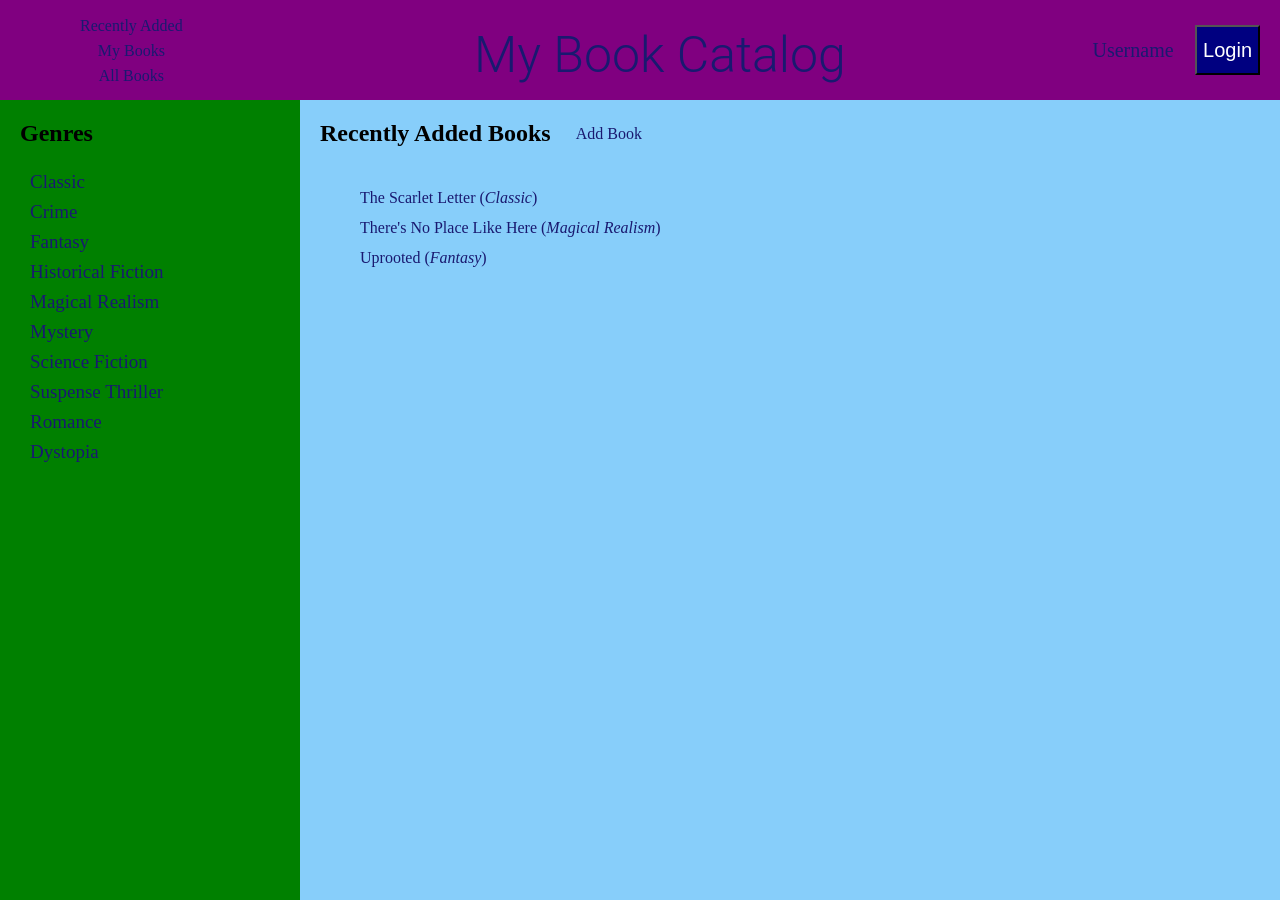
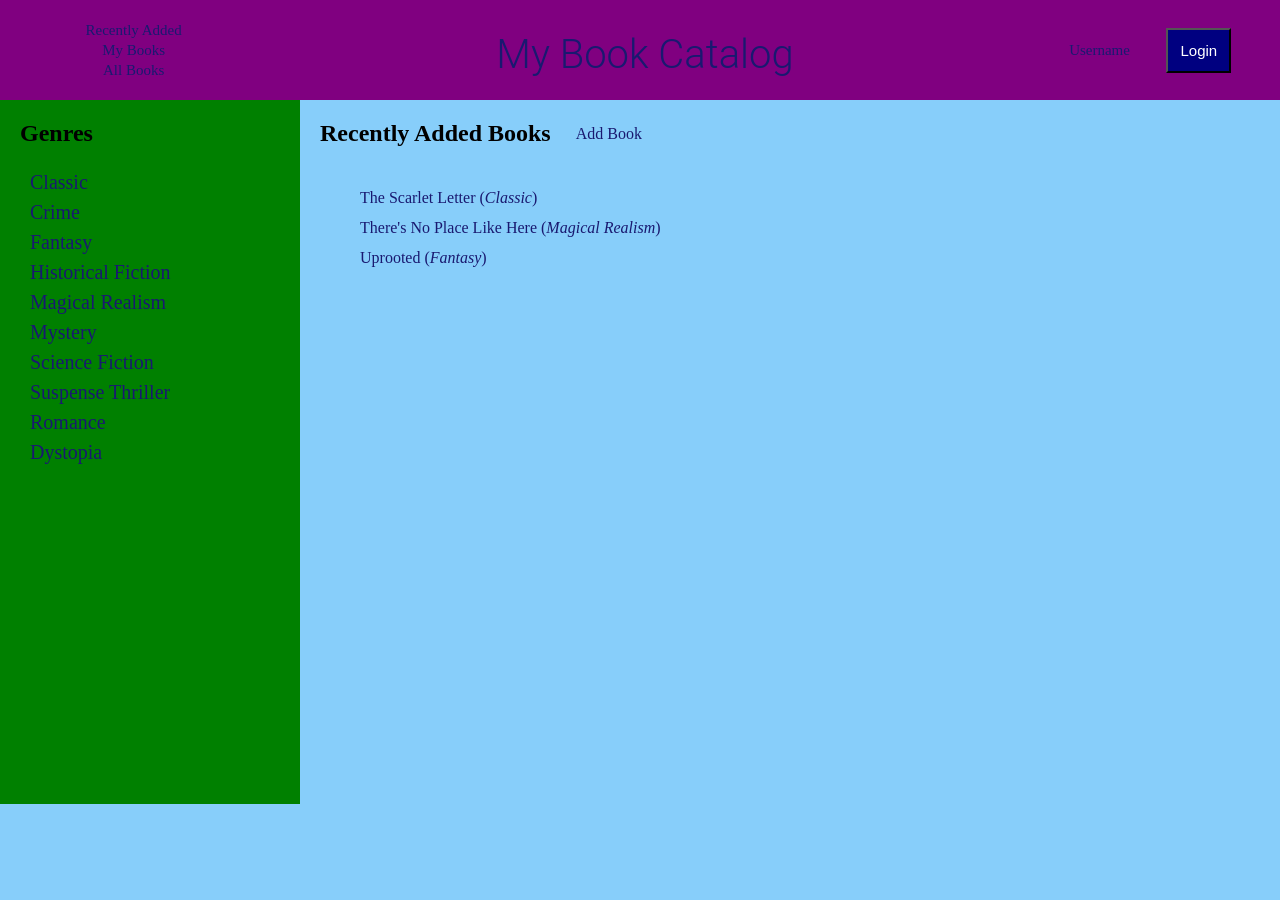
Before and after one commit to sarah-thomens/item-catalog-project, a Flask app: page / in a window 1280 px wide. After the commit the page ends 804 px from the top, so only its background shows below. Run offline with Flask 2, Linux system fonts and the light colour scheme.

Commit message:
Made website responsive.

```diff
--- a/catalog/starterBooks.py
+++ b/catalog/starterBooks.py
@@ -16,15 +16,15 @@ session.add(dummyUser)
 session.commit()
 
 ##--Creating Starter books for the book catalog database------------------------------------------------------
-book = Book(user_id = 1, title = "Uprooted", urlSafeTitle = "uprooted", author = "Naomi Novik", description = "Agnieszka's whole life turns upside down when the Dragon chooses her as tribute.", image = "static/uprooted.jpg", genre = "fantasy")
+book = Book(user_id = 1, title = "Uprooted", urlSafeTitle = "uprooted", author = "Naomi Novik", description = "Agnieszka's whole life turns upside down when the Dragon chooses her as tribute.", image = "/static/uprooted.jpg", genre = "fantasy")
 session.add(book)
 session.commit()
 
-book = Book(user_id = 1, title = "There's No Place Like Here", urlSafeTitle = "theres-no-place-like-here", author = "Cecelia Ahern", description = "Sandy Shortt has been obsessed with finding lost things since she was little. Now, she's the lost thing.", image = "static/TNPLH.jpg", genre = "magical-realism")
+book = Book(user_id = 1, title = "There's No Place Like Here", urlSafeTitle = "theres-no-place-like-here", author = "Cecelia Ahern", description = "Sandy Shortt has been obsessed with finding lost things since she was little. Now, she's the lost thing.", image = "/static/TNPLH.jpg", genre = "magical-realism")
 session.add(book)
 session.commit()
 
-book = Book(user_id = 1, title = "The Scarlet Letter", urlSafeTitle = "the-scarlet-letter", author = "Nathaniel Hawthorne", description = "Hester Prynne has been sentenced to public shame, being forced to wear the scarlet letter A across her chest for the rest of her life.", image = "static/ScarletLetter.jpg", genre = "classic")
+book = Book(user_id = 1, title = "The Scarlet Letter", urlSafeTitle = "the-scarlet-letter", author = "Nathaniel Hawthorne", description = "Hester Prynne has been sentenced to public shame, being forced to wear the scarlet letter A across her chest for the rest of her life.", image = "/static/ScarletLetter.jpg", genre = "classic")
 session.add(book)
 session.commit()
 
--- a/catalog/static/styles.css
+++ b/catalog/static/styles.css
@@ -66,14 +66,16 @@ header nav
 	margin-bottom: auto;
 	margin-left: 20px;
 	text-align: center;
+	font-size: 20px;
 	line-height: 25px;
 }
 
 .page-title
 {
-	width: 75%;
+	width: 70%;
 	font-family: "Helvetica Neue Light", Roboto, Helvetica, Arial, sans-serif;
 	font-size: 50px;
+	font-weight: bold;
 	color: midnightblue;
 	line-height: 70px;
 	font-weight: 300;
@@ -89,7 +91,14 @@ header nav
 	margin-bottom: auto;
 	font-size: 20px;
 	text-align: center;
-	margin-right: 0.5vw;
+	margin-right: 10px;
+}
+
+.login-button-area
+{
+	width: 10%;
+	margin-top: auto;
+	margin-bottom: auto;
 }
 
 .login-button
@@ -101,7 +110,6 @@ header nav
 	height: 50px;
 	margin-top: auto;
 	margin-bottom: auto;
-	margin-right: 20px;
 }
 
 .login-button:hover
@@ -117,7 +125,7 @@ header nav
 {
 	display: flex;
 	flex-direction: row;
-	height: 100vh;
+	height: 88vh;
 }
 
 /*--Sidebar CSS----------------------------------------------------------------*/
@@ -133,7 +141,7 @@ header nav
 {
 	list-style: none;
 	padding-left: 10px;
-	font-size: 19px;
+	font-size: 20px;
 	line-height: 30px;
 }
 
@@ -172,21 +180,6 @@ header nav
 /*-------------------------------------------------------------------------------
  Responsive CSS Code
 -------------------------------------------------------------------------------*/
-@media (max-width: 600px)
-{
-	.main-and-sidebar-wrapper
-	{
-		flex-direction: column;
-	}
-
-	.sidebar
-	{
-		max-width: none;
-		margin-right: 0;
-		margin-bottom: 60px;
-	}
-}
-
 /*--CSS Change at width of 1350px----------------------------------------------*/
 @media (max-width: 1350px)
 {
@@ -196,8 +189,8 @@ header nav
 	}
 }
 
-/*--CSS Change at width of 1000px----------------------------------------------*/
-@media (max-width: 1000px)
+/*--CSS Change at width of 1570px----------------------------------------------*/
+@media (max-width: 1570px)
 {
 	header
 	{
@@ -206,31 +199,149 @@ header nav
 
 	header nav
 	{
-		font-size: 2vw;
-		width: 10%;
-		margin-left: 20px;
-		line-height: 1.5vw;
+		font-size: 15px;
+		line-height: 20px;
 	}
 
 	.page-title
 	{
-		width: 75%;
-		font-size: 50px;
+		font-size: 40px;
 		line-height: 70px;
 	}
 
 	.username
 	{
-		width: 10%;
-		font-size: 20px;
-		margin-right: 0.5vw;
+		font-size: 15px;
 	}
 
 	.login-button
 	{
-		width: 70px;
-		font-size: 20px;
-		height: 50px;
-		margin-right: 20px;
+		width: 65px;
+		font-size: 15px;
+		height: 45px;
+		margin-right: 30px;
 	}
 }
+
+/*--CSS Change at width of 900px-----------------------------------------------*/
+@media (max-width: 900px)
+{
+	.genres-list
+	{
+		font-size: 15px;
+		line-height: 25px;
+	}
+}
+
+/*--CSS Change at width of 700px-----------------------------------------------*/
+@media (max-width: 700px)
+{
+	header
+	{
+		flex-wrap: wrap;
+		height: 110px;
+	}
+
+	header nav
+	{
+		display: flex;
+		flex-direction: row;
+		order: 2;
+		width: 100%;
+		font-size: 14px;
+		line-height: 0px;
+		margin-bottom: 15px;
+	}
+
+	.links
+	{
+		width: 33%;
+	}
+
+	.page-title
+	{
+		order: 0;
+		width: 80%;
+		font-size: 35px;
+		line-height: 70px;
+		margin-bottom: 0;
+	}
+
+	.username
+	{
+		display: none;
+		width: 0%;
+	}
+
+	.login-button-area
+	{
+		order: 1;
+		width: 15%;
+	}
+
+	.main-and-sidebar-wrapper
+	{
+		flex-direction: column;
+		height: 100px;
+	}
+
+	.sidebar
+	{
+		display: flex;
+		flex-direction: column;
+		padding-left: 0;
+		max-width: 100%;
+	}
+
+	.genre-title
+	{
+		text-align: center;
+		font-size: 20px;
+		padding: 0;
+		margin: 0;
+		margin-top: 10px;
+	}
+
+	.genres-list
+	{
+		display: flex;
+		flex-direction: row;
+		flex-wrap: wrap;
+		width: 100%;
+		padding-left: 0;
+		margin-top: 0;
+		margin-left: 20px;
+	}
+
+	.genre
+	{
+		width: 33%;
+	}
+}
+
+/*--CSS Change at width of 450px-----------------------------------------------*/
+@media (max-width: 450px)
+{
+	a:hover
+	{
+		padding: 1.3px;
+	}
+
+	.page-title
+	{
+		font-size: 25px;
+		line-height: 50px;
+	}
+
+	.login-button
+	{
+		width: 60px;
+		font-size: 15px;
+		height: 45px;
+	}
+
+	.genre
+	{
+		width: 50%;
+	}
+}
--- a/catalog/templates/genres.html
+++ b/catalog/templates/genres.html
@@ -1,14 +1,14 @@
-<h2>Genres</h2>
+<h2 class="genre-title">Genres</h2>
 
 <ul class="genres-list">
-	<li><a href="{{url_for('showGenreBooks', book_genre = 'classic')}}">Classic</a></li>
-	<li><a href="{{url_for('showGenreBooks', book_genre = 'crime')}}">Crime</a></li>
-	<li><a href="{{url_for('showGenreBooks', book_genre = 'fantasy')}}">Fantasy</a></li>
-	<li><a href="{{url_for('showGenreBooks', book_genre = 'historical-fiction')}}">Historical Fiction</a></li>
-	<li><a href="{{url_for('showGenreBooks', book_genre = 'magical-realism')}}">Magical Realism</a></li>
-	<li><a href="{{url_for('showGenreBooks', book_genre = 'mytstery')}}">Mystery</a></li>
-	<li><a href="{{url_for('showGenreBooks', book_genre = 'science-fiction')}}">Science Fiction</a></li>
-	<li><a href="{{url_for('showGenreBooks', book_genre = 'suspense-thriller')}}">Suspense Thriller</a></li>
-	<li><a href="{{url_for('showGenreBooks', book_genre = 'romance')}}">Romance</a></li>
-	<li><a href="{{url_for('showGenreBooks', book_genre = 'dystopia')}}">Dystopia</a></li>
+	<li class='genre'><a href="{{url_for('showGenreBooks', book_genre = 'classic')}}">Classic</a></li>
+	<li class='genre'><a href="{{url_for('showGenreBooks', book_genre = 'crime')}}">Crime</a></li>
+	<li class='genre'><a href="{{url_for('showGenreBooks', book_genre = 'fantasy')}}">Fantasy</a></li>
+	<li class='genre'><a href="{{url_for('showGenreBooks', book_genre = 'historical-fiction')}}">Historical Fiction</a></li>
+	<li class='genre'><a href="{{url_for('showGenreBooks', book_genre = 'magical-realism')}}">Magical Realism</a></li>
+	<li class='genre'><a href="{{url_for('showGenreBooks', book_genre = 'mytstery')}}">Mystery</a></li>
+	<li class='genre'><a href="{{url_for('showGenreBooks', book_genre = 'science-fiction')}}">Science Fiction</a></li>
+	<li class='genre'><a href="{{url_for('showGenreBooks', book_genre = 'suspense-thriller')}}">Suspense Thriller</a></li>
+	<li class='genre'><a href="{{url_for('showGenreBooks', book_genre = 'romance')}}">Romance</a></li>
+	<li class='genre'><a href="{{url_for('showGenreBooks', book_genre = 'dystopia')}}">Dystopia</a></li>
 </ul>
--- a/catalog/templates/header.html
+++ b/catalog/templates/header.html
@@ -1,10 +1,12 @@
 <header>
 	<nav>
-		<li><a href="{{url_for('showRecentBooks')}}">Recently Added</a></li>
-		<li><a href="#">My Books</a></li>
-		<li><a href="#">All Books</a></li>
+		<li class="links"><a href="{{url_for('showRecentBooks')}}">Recently Added</a></li>
+		<li class="links"><a href="#">My Books</a></li>
+		<li class="links"><a href="#">All Books</a></li>
 	</nav>
 	<h1 class="page-title">My Book Catalog</h1>
 	<a class="username" href="#">Username</a>
-	<Button class='login-button'>Login</Button>
+	<div class="login-button-area">
+		<Button class="login-button">Login</Button>
+	</div>
 </header>
```
Also changed, not shown: catalog/templates/bookInfo.html (+22 -1 lines), catalog/booksCatalog.db.
